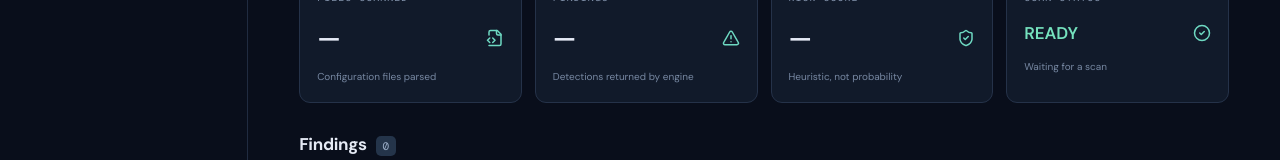
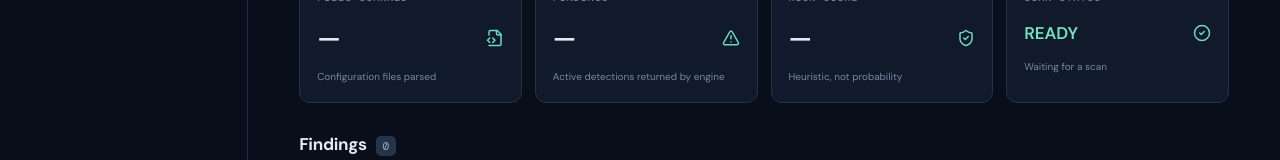
Before and after one commit to HuginnsHammer/CloudSentry, a React (Vite) app in the folder frontend/: page / in a window 1280 px wide. Shown: the part 469-629 px from the top of the page. Built offline with nearby package versions, Linux system fonts and the light colour scheme.

Commit message:
fix: distinguish suppressed findings in the dashboard

```diff
--- a/frontend/src/App.tsx
+++ b/frontend/src/App.tsx
@@ -22,6 +22,10 @@ type Finding = {
   impact: string;
   remediation: string;
   evidence: string;
+  confidence: string;
+  category: string;
+  suppressed: boolean;
+  suppression_reason: string | null;
 };
 
 type ScanError = { file_path: string; kind: string; message: string };
@@ -52,6 +56,7 @@ export default function App() {
   const [error, setError] = useState('');
   const [searchQuery, setSearchQuery] = useState('');
   const [severityFilter, setSeverityFilter] = useState('ALL');
+  const [showSuppressed, setShowSuppressed] = useState(false);
 
   async function runScan() {
     setBusy(true);
@@ -79,6 +84,7 @@ export default function App() {
       setResult((await response.json()) as Result);
       setSearchQuery('');
       setSeverityFilter('ALL');
+      setShowSuppressed(false);
     } catch (e) {
       if (e instanceof TypeError) {
         setError('Could not connect to the local API at 127.0.0.1:8000. Start the API and try again.');
@@ -90,7 +96,10 @@ export default function App() {
     }
   }
 
-  const findings = result?.findings ?? [];
+  const allFindings = result?.findings ?? [];
+  const activeFindings = allFindings.filter((finding) => !finding.suppressed);
+  const suppressedFindings = allFindings.filter((finding) => finding.suppressed);
+  const findings = showSuppressed ? allFindings : activeFindings;
   const visibleFindings = useMemo(() => {
     const query = searchQuery.trim().toLowerCase();
     return findings
@@ -105,12 +114,14 @@ export default function App() {
           finding.evidence,
           finding.impact,
           finding.remediation,
+          finding.suppression_reason ?? '',
         ].some((value) => value.toLowerCase().includes(query));
       })
       .sort(
         (a, b) =>
+          Number(a.suppressed) - Number(b.suppressed) ||
           (severityRank[a.severity.toLowerCase()] ?? 99) -
-          (severityRank[b.severity.toLowerCase()] ?? 99),
+            (severityRank[b.severity.toLowerCase()] ?? 99),
       );
   }, [findings, searchQuery, severityFilter]);
 
@@ -185,8 +196,12 @@ export default function App() {
           </article>
           <article className="metric">
             <span>FINDINGS</span>
-            <div>{result ? findings.length : '—'} <AlertTriangle /></div>
-            <small>Detections returned by engine</small>
+            <div>{result ? activeFindings.length : '—'} <AlertTriangle /></div>
+            <small>
+              {result && suppressedFindings.length
+                ? `${suppressedFindings.length} suppressed finding(s)`
+                : 'Active detections returned by engine'}
+            </small>
           </article>
           <article className="metric">
             <span>RISK SCORE</span>
@@ -211,13 +226,21 @@ export default function App() {
 
         <div className="section-heading findings-heading">
           <div>
-            <h2>Findings <span className="count">{findings.length}</span></h2>
+            <h2>Findings <span className="count">{activeFindings.length}</span></h2>
             <p className="muted">
-              {result && findings.length
-                ? `Showing ${visibleFindings.length} of ${findings.length} · highest severity first`
+              {result && activeFindings.length
+                ? `Showing ${visibleFindings.length} of ${findings.length} ${showSuppressed ? 'reported' : 'active'} finding(s) · highest severity first`
                 : 'Prioritize by severity and verify the evidence.'}
             </p>
           </div>
+          {result && suppressedFindings.length > 0 && (
+            <button
+              className={`suppressed-toggle ${showSuppressed ? 'selected' : ''}`}
+              onClick={() => setShowSuppressed((value) => !value)}
+            >
+              {showSuppressed ? 'Hide' : 'Show'} suppressed ({suppressedFindings.length})
+            </button>
+          )}
           {result && findings.length > 0 && (
             <div className="finding-controls">
               <label className="finding-search">
@@ -292,7 +315,10 @@ export default function App() {
                 <div className="finding-main">
                   <div className="finding-title">
                     <h3>{finding.title}</h3>
-                    <code>{finding.rule_id}</code>
+                    <div className="finding-tags">
+                      <code>{finding.rule_id}</code>
+                      {finding.suppressed && <span className="suppressed-badge">SUPPRESSED</span>}
+                    </div>
                   </div>
                   <p>{finding.description}</p>
                   <div className="location">
@@ -303,6 +329,10 @@ export default function App() {
                     <p><b>Evidence:</b> {finding.evidence}</p>
                     <p><b>Impact:</b> {finding.impact}</p>
                     <p><b>Remediation:</b> {finding.remediation}</p>
+                    {finding.suppressed && (
+                      <p><b>Suppression reason:</b> {finding.suppression_reason || 'No reason provided'}</p>
+                    )}
+                    <p><b>Confidence:</b> {finding.confidence}</p>
                   </details>
                 </div>
               </article>
```
